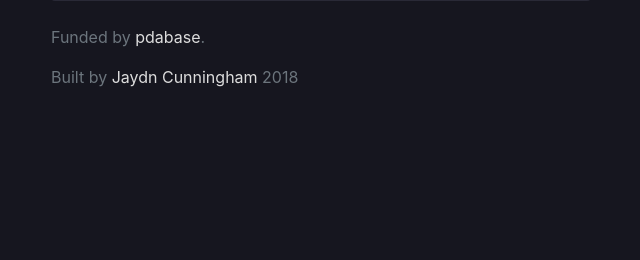
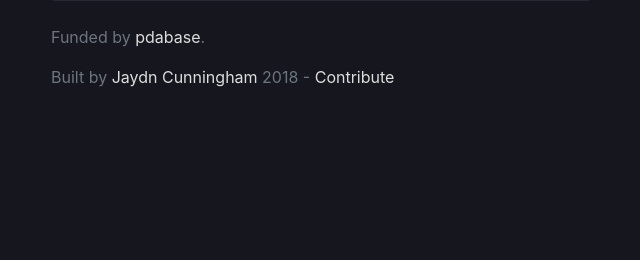
Before and after one commit to jaydn/znodemonitor-legacy, a Flask app: page /forgot in a window 1280 px wide. Shown: the part 294-554 px from the top of the page, without its empty margins (34-674 px from the left). Run offline with Flask 2, Linux system fonts and the light colour scheme; some libraries are stand-ins or nearby versions.

Commit message:
add link to this repo

```diff
--- a/display/templates/base.html
+++ b/display/templates/base.html
@@ -37,7 +37,7 @@
     <footer class="footer mt-4">
 		<div class="container">
             <p class="text-muted">Funded by <a href="https://www.pdabase.com.my/pages/zcoin-znode-hosting">pdabase</a>.</p>
-            <p class="text-muted">Built by <a href="http://jaydncunningham.com/">Jaydn Cunningham</a> 2018</p>
+            <p class="text-muted">Built by <a href="http://jaydncunningham.com/">Jaydn Cunningham</a> 2018 - <a href="https://github.com/jaydncunningham/znodemonitor">Contribute</a></p>
 		</div>
     </footer>
     {% endif %}
```
